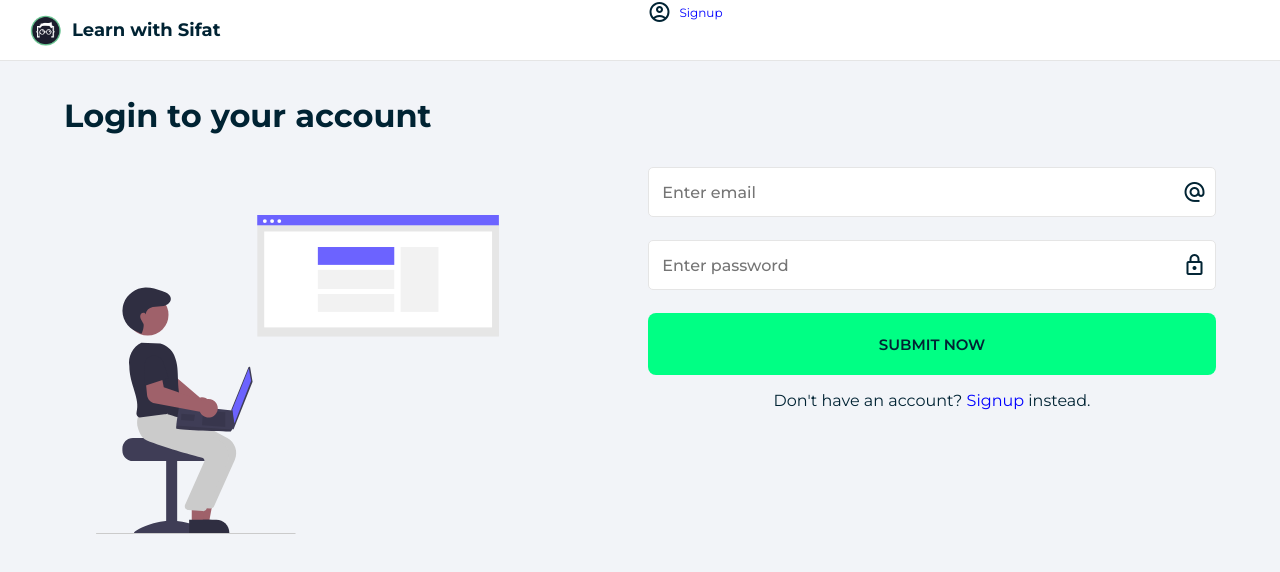
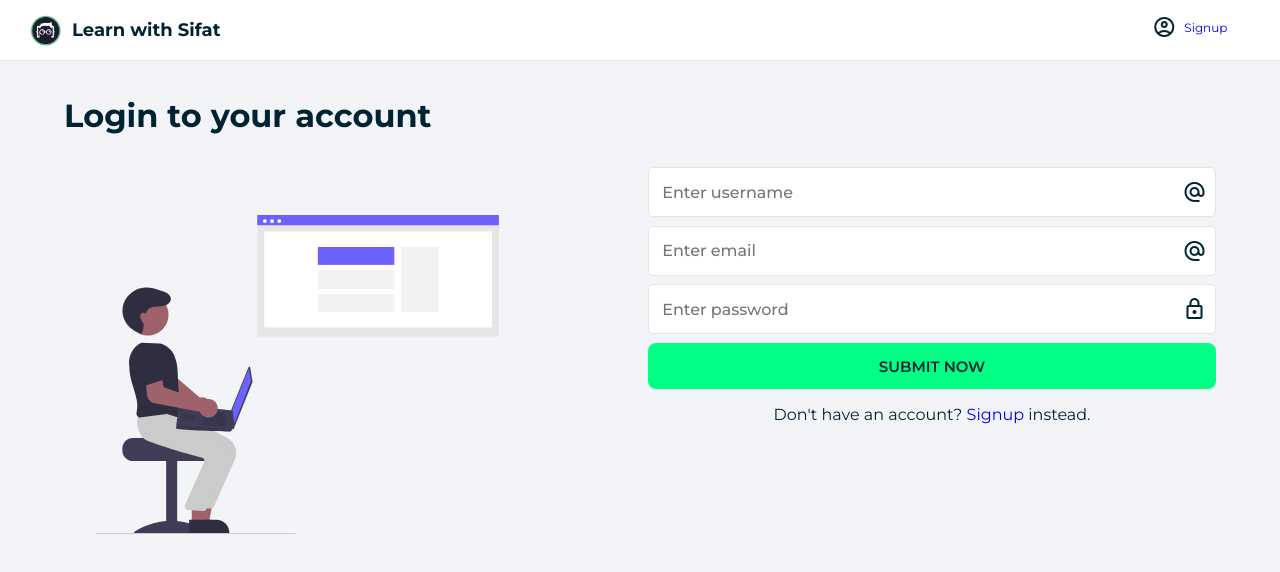
Before and after one commit to ibrahimsifat/react-quiz-app, a React (Create React App) app: page / in a window 1280 px wide. Shown: the top 572 px of the page. Built offline with nearby package versions, Linux system fonts and the light colour scheme.

Commit message:
component-style

```diff
--- a/src/Components/App.jsx
+++ b/src/Components/App.jsx
@@ -1,12 +1,12 @@
 import "../styles/App.css";
 import Layout from "./Layout";
-import Login from "./pages/Login";
+import Signup from "./pages/Login";
 function App() {
   return (
     <Layout>
       {/* <Home /> */}
-      {/* <Signup /> */}
-      <Login />
+      <Signup />
+      {/* <Login /> */}
     </Layout>
   );
 }
--- a/src/Components/pages/Login.jsx
+++ b/src/Components/pages/Login.jsx
@@ -12,6 +12,11 @@ export default function Signup() {
       <div className="column">
         <Illustration />
         <Form className={`${classes.login}`}>
+          <TextInput
+            type="text"
+            placeholder="Enter username"
+            icon="alternate_email"
+          />
           <TextInput
             type="text"
             placeholder="Enter email"
--- a/src/styles/Account.module.css
+++ b/src/styles/Account.module.css
@@ -1,4 +1,5 @@
 .account {
+  margin-top: 15px;
   width: 50%;
   display: flex;
   gap: 0.5rem;
--- a/src/styles/Nav.module.css
+++ b/src/styles/Nav.module.css
@@ -2,6 +2,7 @@
 .nav {
   display: flex;
   background-color: #fff;
+  justify-content: space-between;
   position: fixed;
   left: 0;
   right: 0;
```
